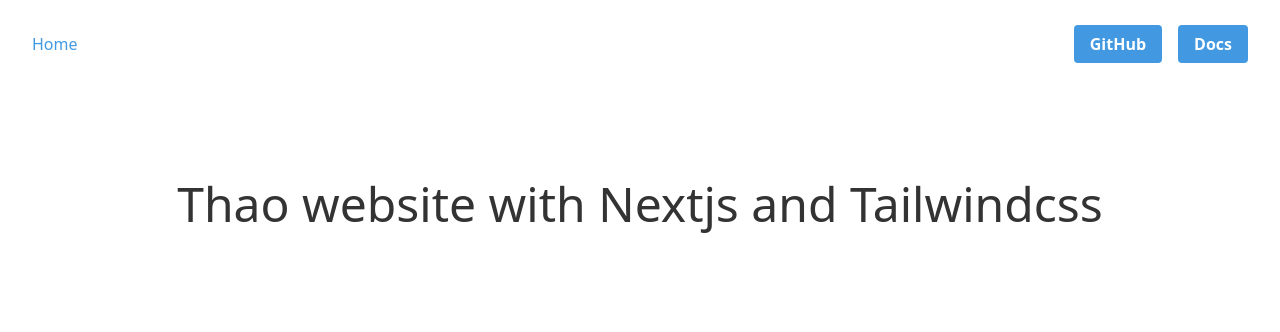
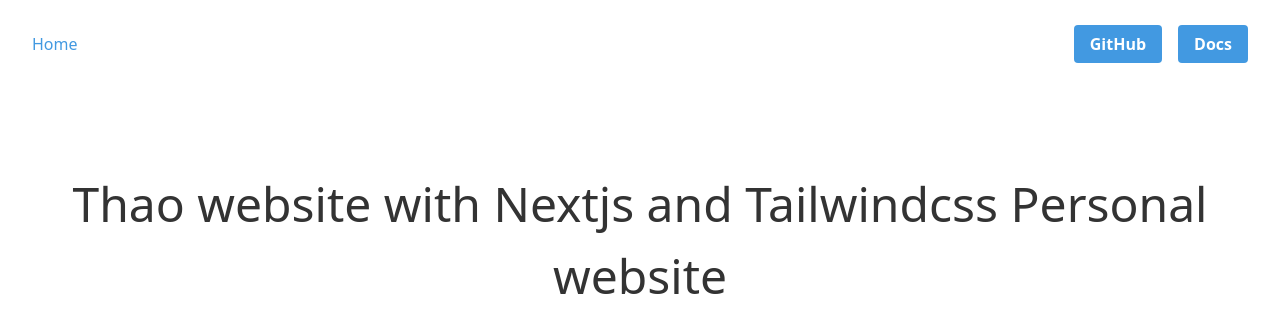
Before and after one commit to nguyenthothao/personal-website, a Next.js app: page / in a window 1280 px wide. Shown: the top 332 px of the page. Built offline with nearby package versions, Linux system fonts and the light colour scheme.

Commit message:
Dev (#2)
update title

```diff
--- a/pages/index.js
+++ b/pages/index.js
@@ -7,6 +7,7 @@
       <div className="py-20">
         <h1 className="text-5xl text-center text-accent-1">
           Thao website with Nextjs and Tailwindcss
+          Personal website
         </h1>
       </div>
     </div>
```
